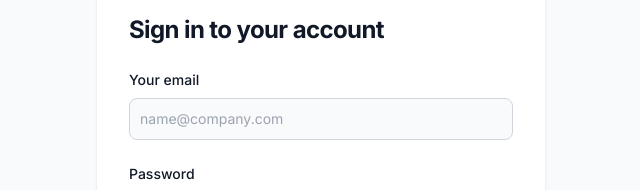
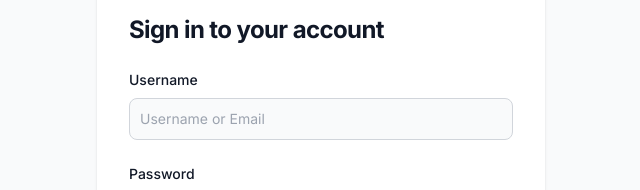
Before and after one commit to nhsunion/hc-frontend, a Next.js app: page / in a window 1280 px wide. Shown: the part 303-493 px from the top of the page, without its empty margins (319-959 px from the left). Built offline with nearby package versions, Linux system fonts and the light colour scheme.

Commit message:
Connected login to backend

```diff
--- a/package.json
+++ b/package.json
@@ -13,6 +13,7 @@
     "@emotion/styled": "11.11.0",
     "@mui/material": "5.15.3",
     "next": "14.0.4",
+    "next-auth": "^4.24.5",
     "react": "18",
     "react-dom": "18"
   },
@@ -27,5 +28,4 @@
     "tailwindcss": "3.3.0",
     "typescript": "5"
   }
-
 }
--- a/src/app/login/page.tsx
+++ b/src/app/login/page.tsx
@@ -4,9 +4,34 @@ import Link from "next/link"
 import Logo from "../components/logo"
 import { useRouter } from "next/navigation"
 import { button_style } from "../utils/Styling"
+import { FormEvent, useState } from "react"
 
 export default function LoginForm() {
   const router = useRouter()
+  const [username, setUsername] = useState<string>('')
+  const [password, setPassword] = useState<string>('')
+
+  const handleSubmit = async (e : FormEvent) => {
+    e.preventDefault()
+    const res = await fetch(`${process.env.NEXT_PUBLIC_API_URL}/api/login`, {
+      body: JSON.stringify({
+        username: username,
+        password: password
+      }),
+      headers: {
+        'Content-Type': 'application/json'
+      },
+      method: 'POST'
+    })
+    const token = await res.json()
+    if (token) {
+      router.push('/patient_page')
+    } else {
+      alert("Login failed")
+    }
+  }
+
+
   return (
     <section className="bg-gray-50 dark:bg-gray-900">
       <div className="flex flex-col items-center justify-center px-6 py-8 mx-auto md:h-screen lg:py-0">
@@ -16,20 +41,19 @@ export default function LoginForm() {
             <h1 className="text-xl font-bold leading-tight tracking-tight text-gray-900 md:text-2xl dark:text-white">
               Sign in to your account
             </h1>
-            <form className="space-y-4 md:space-y-6" action="#">
+            <form className="space-y-4 md:space-y-6">
               <div>
                 <label
                   htmlFor="email"
                   className="block mb-2 text-sm font-medium text-gray-900 dark:text-white"
                 >
-                  Your email
+                  Username
                 </label>
                 <input
-                  type="email"
-                  name="email"
-                  id="email"
+                  type="text"
+                  onChange={e => setUsername(e.target.value)}
                   className="bg-gray-50 border border-gray-300 text-gray-900 sm:text-sm rounded-lg focus:ring-primary-600 focus:border-primary-600 block w-full p-2.5 dark:bg-gray-700 dark:border-gray-600 dark:placeholder-gray-400 dark:text-white dark:focus:ring-blue-500 dark:focus:border-blue-500"
-                  placeholder="name@company.com"
+                  placeholder="Username or Email"
                 />
               </div>
               <div>
@@ -41,8 +65,7 @@ export default function LoginForm() {
                 </label>
                 <input
                   type="password"
-                  name="password"
-                  id="password"
+                  onChange={e => setPassword(e.target.value)}
                   placeholder="••••••••"
                   className="bg-gray-50 border border-gray-300 text-gray-900 sm:text-sm rounded-lg focus:ring-primary-600 focus:border-primary-600 block w-full p-2.5 dark:bg-gray-700 dark:border-gray-600 dark:placeholder-gray-400 dark:text-white dark:focus:ring-blue-500 dark:focus:border-blue-500"
                 />
@@ -76,9 +99,7 @@ export default function LoginForm() {
               <Button
                 variant="contained"
                 style={button_style}
-                onClick={() => {
-                  router.push('/patient_page')
-                }}
+                onClick={handleSubmit}
               >
                 Login</Button>
               <p className="text-sm font-light text-gray-500 dark:text-gray-400">
```
Also changed, not shown: 1 other file (tests, documents, lock files or other folders).
